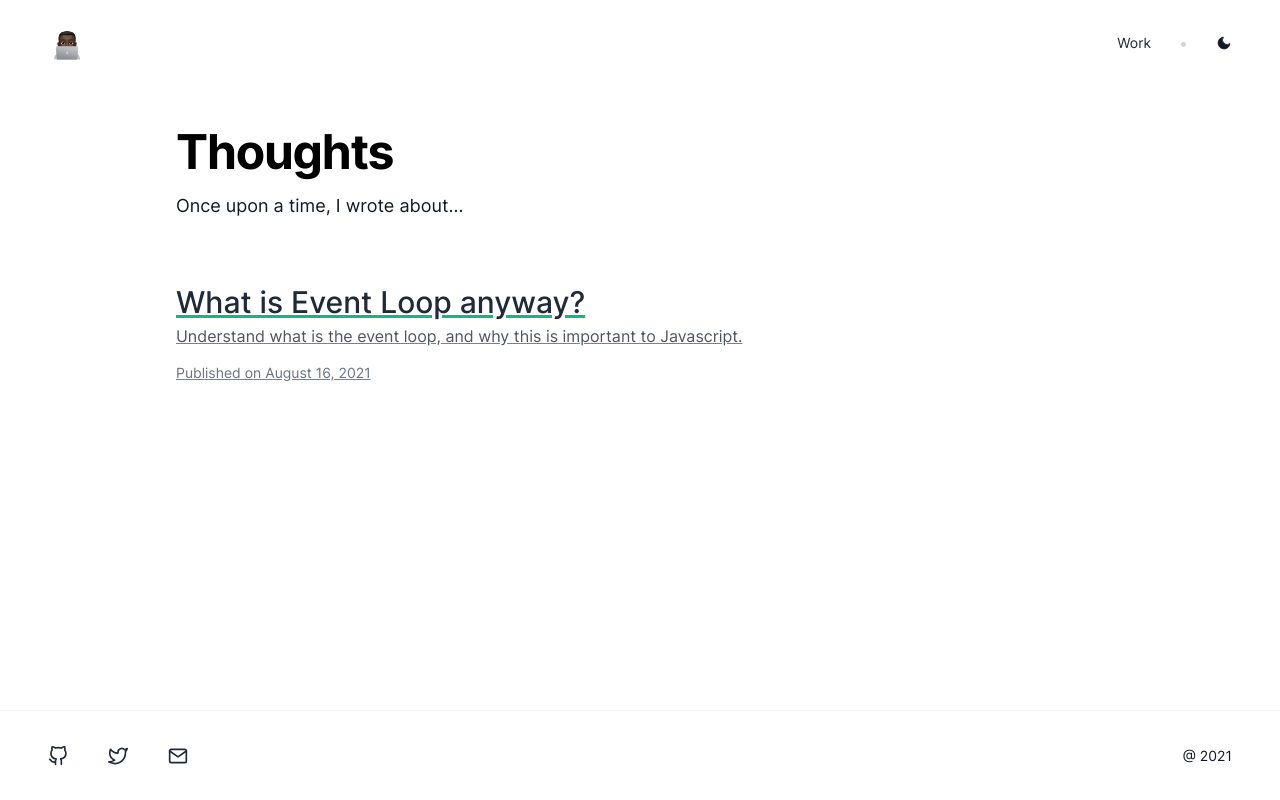
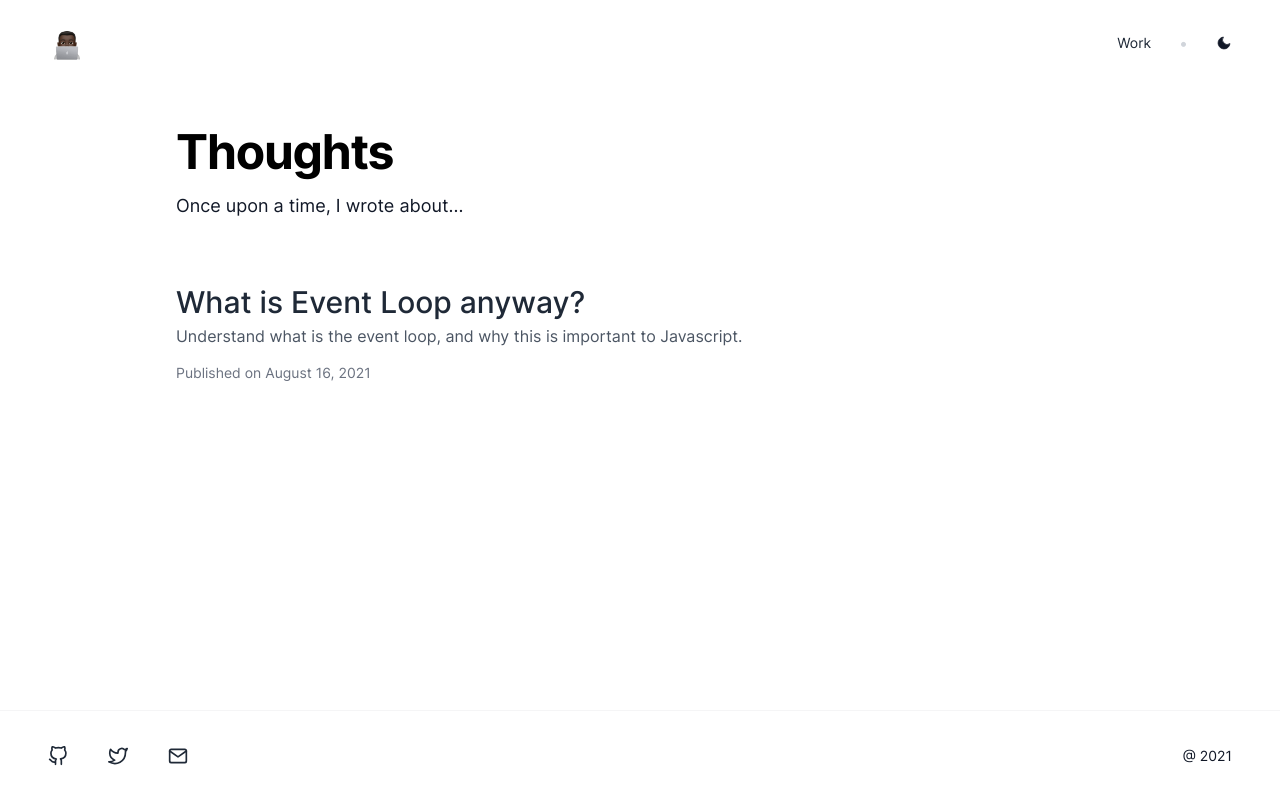
Before and after one commit to adilsonmandlate/adilsonmandlate.dev, a Next.js app: page /thoughts in a window 1280 px wide. Built offline with nearby package versions, Linux system fonts and the light colour scheme; what @tailwindcss/typography would draw is missing.

Commit message:
chore: update link comps

```diff
--- a/src/components/BlogPost/Post.js
+++ b/src/components/BlogPost/Post.js
@@ -4,20 +4,16 @@ import { format, parseISO } from "date-fns";
 const Post = ({ title, description, slug, date }) => {
   return (
     <li className="pb-16">
-      <Link href={`/thoughts/${slug}`}>
-        <a className="w-full no-underline">
+      <Link href={`/thoughts/${slug}`} className="w-full no-underline">
         <div>
           <h2 className="text-xl font-medium md:text-3xl mb-1 text-gray-800 dark:text-gray-50">
             {title}
           </h2>
-            <p className="mb-3 text-gray-600 dark:text-gray-200">
-              {description}
-            </p>
+          <p className="mb-3 text-gray-600 dark:text-gray-200">{description}</p>
           <span className="text-sm text-gray-500 dark:text-gray-400">
             Published on <time>{format(parseISO(date), "MMMM dd, yyy")}</time>
           </span>
         </div>
-        </a>
       </Link>
     </li>
   );
--- a/src/components/Footer/Footer.js
+++ b/src/components/Footer/Footer.js
@@ -69,7 +69,7 @@ export const Footer = () => {
         </a>
       </div>
 
-      <p className="text-sm flex justify-self-center md:justify-self-end">
+      <p className="text-sm hidden justify-self-center md:justify-self-end md:flex">
         @ {new Date().getFullYear()}
       </p>
     </footer>
--- a/src/pages/404.js
+++ b/src/pages/404.js
@@ -17,10 +17,7 @@ export default function Custom404() {
 
       <p className="text-xl leading-9 max-w-4xl font-sans text-gray-800 dark:text-gray-50">
         Sorry, but the page you're trying to get doesn't exist. Maybe go{" "}
-        <Link href="/">
-          <a>home</a>
-        </Link>
-        ?
+        <Link href="/">home</Link>?
       </p>
     </Fragment>
   );
```
Lines whose indentation alone changed are shown as unchanged.
